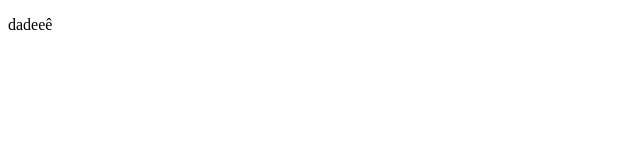
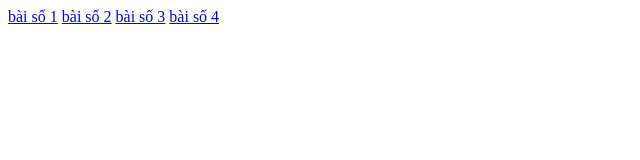
Before and after one commit to huyhtf88188/f8_fullstack, a plain HTML site: page day2/index.html in a window 1280 px wide. Shown: the whole page, without its empty margins (0-640 px from the left). Drawn offline with Linux system fonts and the light colour scheme.

Commit message:
nop bai tap

```diff
--- a/day2/index.html
+++ b/day2/index.html
@@ -6,6 +6,17 @@
     <title>Document</title>
   </head>
   <body>
-    <p>dadeeê</p>
+    <a href="https://huyhtf88188.github.io/f8_fullstack/day2/day2_baitap1.html"
+      >bài số 1</a
+    >
+    <a href="https://huyhtf88188.github.io/f8_fullstack/day2/day2_baitap2.html"
+      >bài số 2</a
+    >
+    <a href="https://huyhtf88188.github.io/f8_fullstack/day2/day2_baitap3.html"
+      >bài số 3</a
+    >
+    <a href="https://huyhtf88188.github.io/f8_fullstack/day2/day2_baitap4.html"
+      >bài số 4</a
+    >
   </body>
 </html>
```
